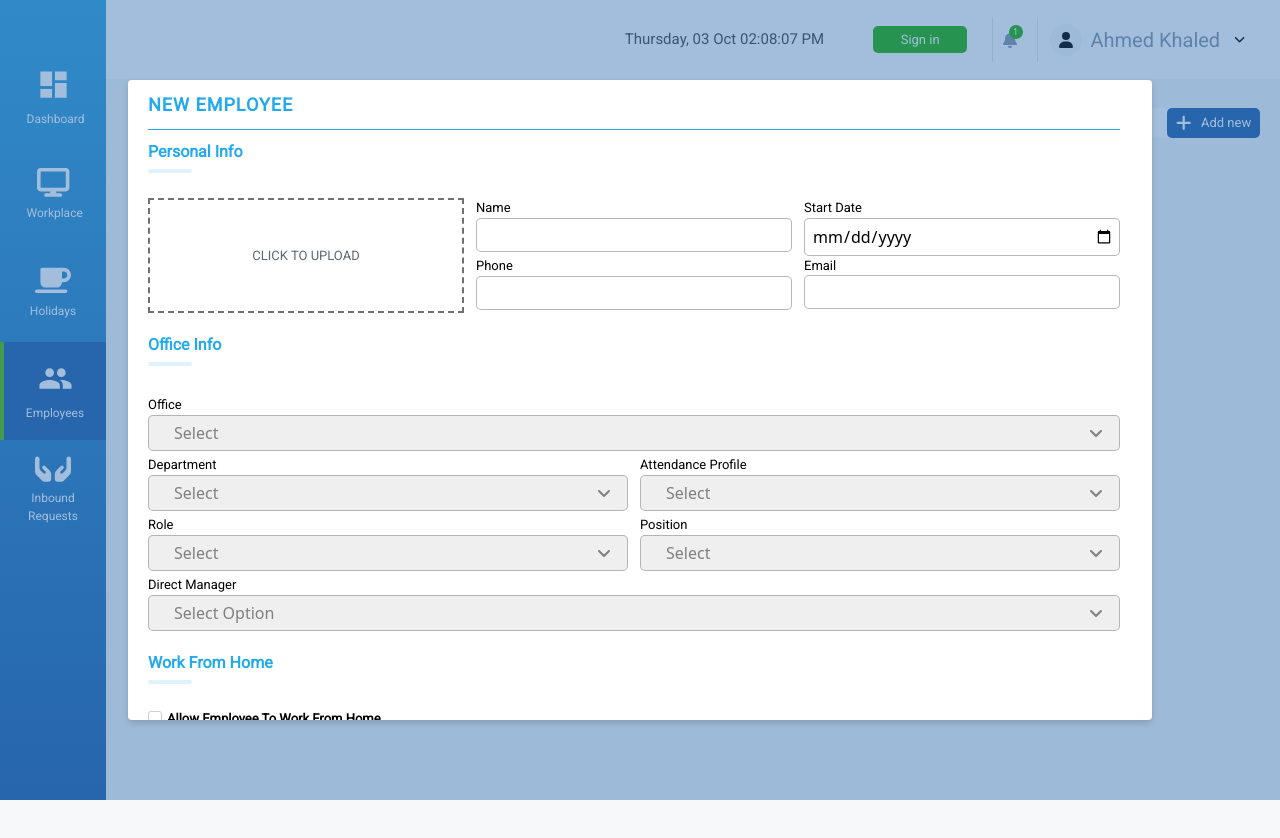
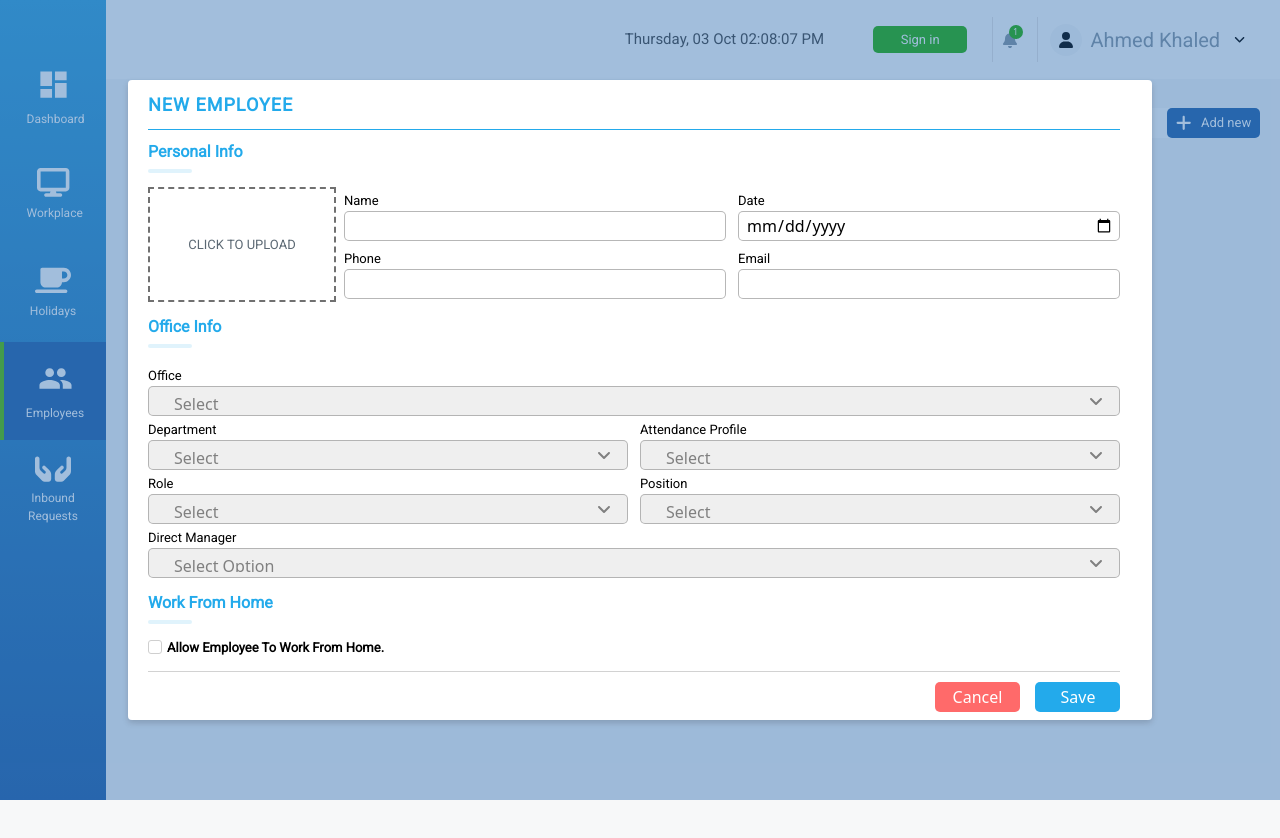
Before and after one commit to maghraby1998/Employees, a React (Create React App) app: page /employees in a window 1280 px wide. Both pictures are taken after typing "Sample" into the empty fields and a click on the button "Add new". Shown: the top 838 px of the page. Built offline with nearby package versions, Linux system fonts and the light colour scheme.

Commit message:
form style still validation

```diff
--- a/src/components/Form.js
+++ b/src/components/Form.js
@@ -293,9 +293,9 @@ const Form = (props) => {
         <div className="form-category">
           <h3 className="category-header">Personal Info</h3>
           <div className="category-header-line"></div>
-          {/* personal info grid contianer */}
-          <div className="grid gap-3 grid-cols-1 md:grid-cols-3">
-            <div className="flex items-center">
+          <div className="min-h-[112px] grid gap-2 grid-cols-1 md:grid-cols-10">
+            {/* image */}
+            <div className="flex items-center md:col-span-2">
               <label htmlFor="imgInput">
                 <div className="img-upload-container">
                   {imageDisplay}
@@ -309,9 +309,12 @@ const Form = (props) => {
                 name="image"
               />
             </div>
-            {/* name and phone container */}
-            <div sm={12} md={4}>
-              <div className="input-container">
+            {/* personal info other than image */}
+            <div className="md:col-span-8 grid grid-cols-1">
+              {/* name and date */}
+              <div className="grid md:gap-3 grid-cols-1 md:grid-cols-2">
+                {/* name */}
+                <div>
                   <label htmlFor="name">Name</label>
                   <input
                   style={{
@@ -332,22 +335,9 @@ const Form = (props) => {
                   ""
                 )}
                 </div>
+                {/* date */}
                 <div>
-                <label htmlFor="phone">Phone</label>
-                <input
-                  onChange={handleChange}
-                  id="phone"
-                  type="text"
-                  name="phone"
-                  maxLength={11}
-                />
-              </div>
-            </div>
-            {/* date and email container */}
-            <div sm={12} md={4}>
-              {/* date */}
-              <div className="input-container">
-                <label htmlFor="date">Start Date</label>
+                  <label htmlFor="date">Date</label>
                   <input
                   style={{
                     border: errors.startDate.length > 0 ? "none" : "",
@@ -366,8 +356,22 @@ const Form = (props) => {
                   ""
                 )}
                 </div>
+              </div>
+              {/* phone and email */}
+              <div className="grid md:gap-3 grid-cols-1 md:grid-cols-2">
+                {/* phone */}
+                <div>
+                  <label htmlFor="phone">Phone</label>
+                  <input
+                  onChange={handleChange}
+                  id="phone"
+                  type="text"
+                  name="phone"
+                  maxLength={11}
+                />
+                </div>
                 {/* email */}
-              <div className="input-container">
+                <div>
                   <label htmlFor="email">Email</label>
                   <input
                   style={{
@@ -400,6 +404,7 @@ const Form = (props) => {
                 ) : (
                   ""
                 )}
+                </div>
               </div>
             </div>
           </div>
--- a/src/css/Form.css
+++ b/src/css/Form.css
@@ -9,6 +9,7 @@
     align-items: center;
     justify-content: center;
     z-index: 999;
+    /* overflow-y: scroll; */
 }
 
 .employee-form{
@@ -18,12 +19,13 @@
     box-shadow: 0 3px 6px 0 rgba(0, 0, 0, 0.16);
     border-radius: 4px;
     padding: 11px 32px 20px 20px;
-    height: 80vh;
+    max-height: 80vh;
     overflow-y: scroll;
 }
 
 .form-category{
-    margin-bottom: 20px;
+    margin-bottom: 13px;
+    width: 100%;
 }
 
 .form-header{
@@ -51,11 +53,7 @@
     width: 44px;
     border-radius: 3px;
     background-color: rgba(35, 170, 235, 0.14);
-    margin: 5px 0px 25px 0px;
-    -webkit-border-radius: 3px;
-    -moz-border-radius: 3px;
-    -ms-border-radius: 3px;
-    -o-border-radius: 3px;
+    margin: 5px 0px 14px 0px;
 }
 
 #imgInput{
@@ -101,7 +99,7 @@
     border: 1px solid rgba(170, 170, 170, 0.84);
     border-radius: 5px;
     padding: 5px;
-    height: 100%;
+    height: 30px;
     width: 100%;
     cursor: pointer;
     /* outline: none; */
```
Also changed, not shown: 1 other file (tests, documents, lock files or other folders). Lines whose indentation alone changed are shown as unchanged.
